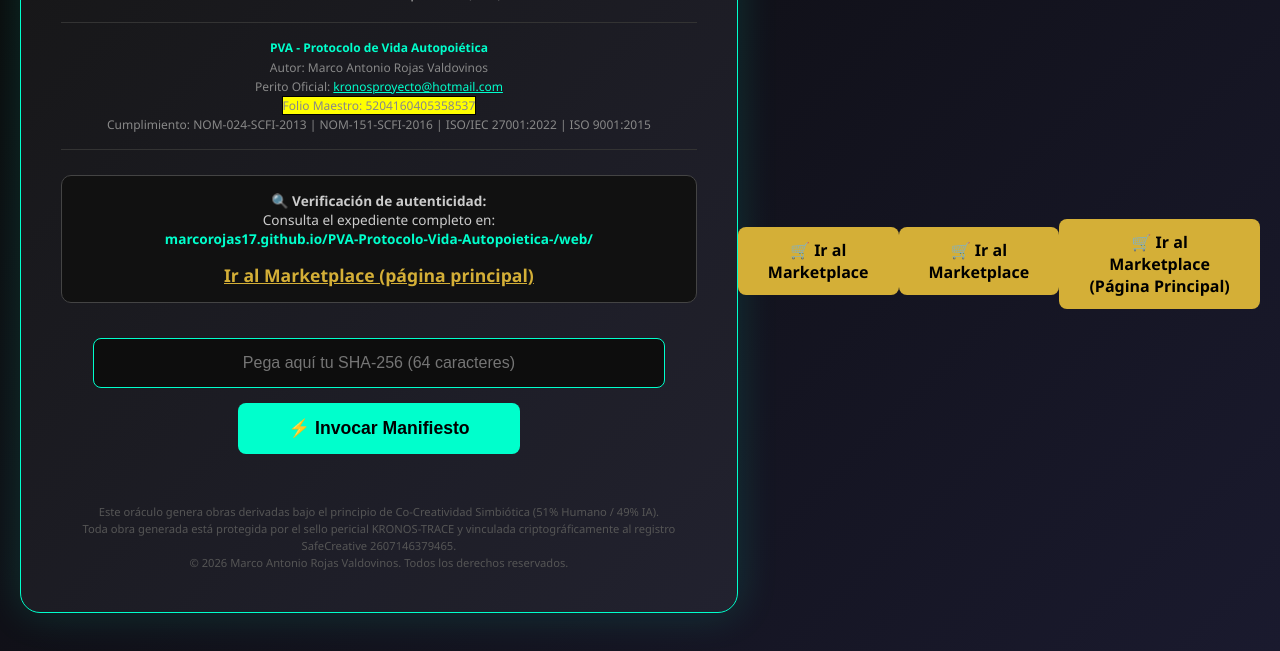
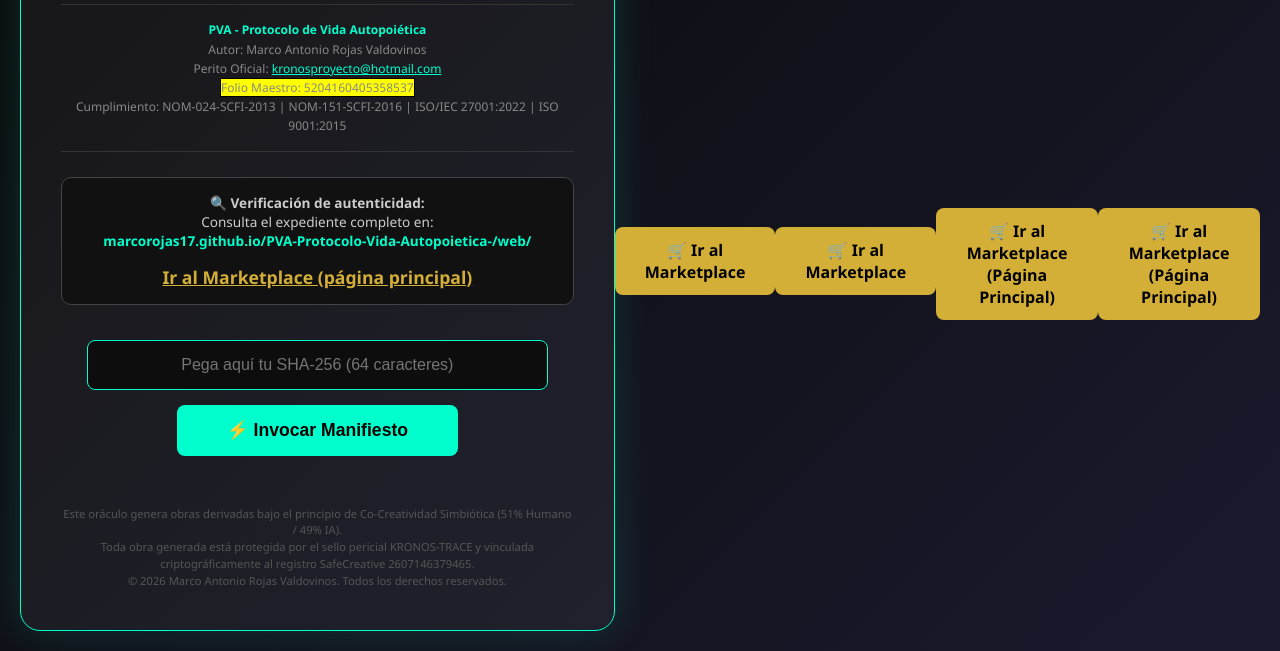
Before and after one commit to Marcorojas17/PVA-Protocolo-Vida-Autopoietica-, a plain HTML site: page web/index.html in a window 1280 px wide. Shown: the part 149-800 px from the top of the page. Drawn offline with Linux system fonts and the light colour scheme.

Commit message:
feat: enlace al marketplace desde el oráculo

```diff
--- a/web/index.html
+++ b/web/index.html
@@ -118,5 +118,13 @@
         🛒 Ir al Marketplace (Página Principal)
     </a>
 </div>
+
+<div style="margin-top: 25px;">
+    <a href="https://marcorojas17.github.io/PVA-Protocolo-Vida-Autopoietica-/"
+       style="display: inline-block; padding: 12px 30px; background: #D4AF37; color: #000;
+              text-decoration: none; border-radius: 8px; font-weight: bold; font-family: 'Segoe UI', sans-serif;">
+        🛒 Ir al Marketplace (Página Principal)
+    </a>
+</div>
 </body>
 </html>
```
